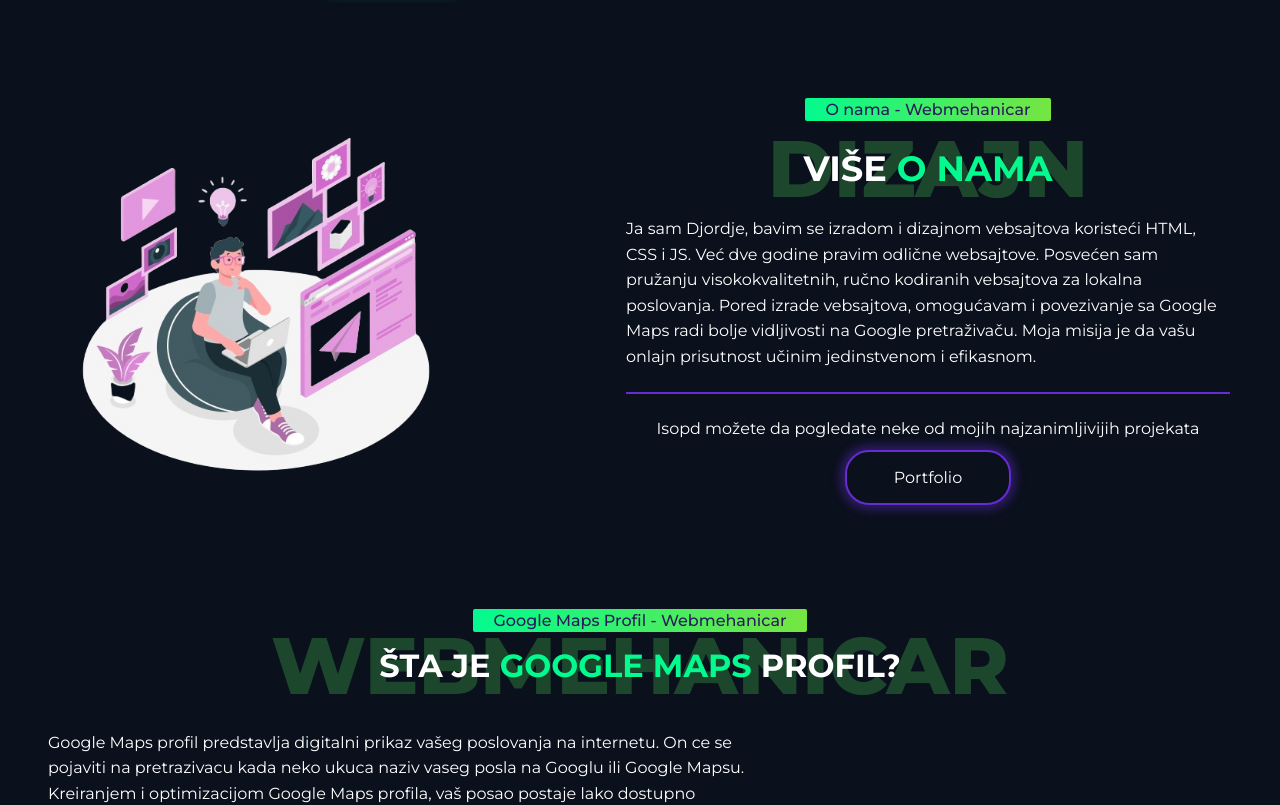
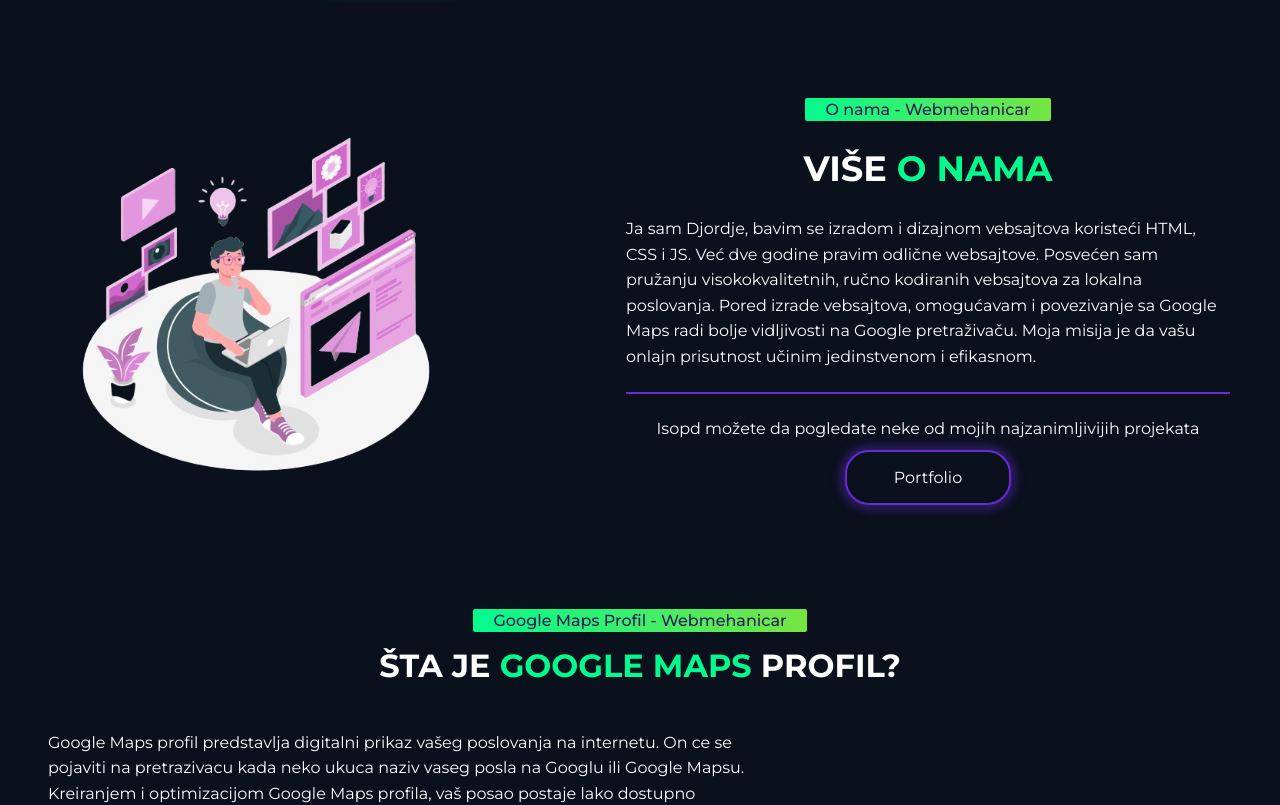
Before and after one commit to Djordje3002/webmehanicar.github.io, a plain HTML site: page index.html in a window 1280 px wide. Shown: the part 1580-2385 px from the top of the page. Drawn offline with Linux system fonts and the light colour scheme.

Commit message:
Update index.html

```diff
--- a/index.html
+++ b/index.html
@@ -12,7 +12,7 @@
 <body>
     <!----HEADER-->
     <header class="header">
-        <a href="#" class="logo">Webmehanicar</a>
+        <a href="#" class="logo">Vebmehanicar</a>
             <input type="checkbox" id="check">
             <label for="check" class="icons">
                 <i class="fa-solid fa-bars" id="menu-icon"></i>
@@ -55,7 +55,7 @@
             <div class="first">
                 <a href="#" class="pokazivac">Šta radimo - Webmehanicar</a>
                 <div class="main-title">
-                    <h2>Šta mi <span>radimo?</span><span class="bg-text">Usluge</span></h2>
+                    <h2>Šta mi <span>radimo?</span><span class="bg-text"></span></h2>
                 </div>
                 <p>Mi se bavimo izradom i dizajnom profesionalnih, kodiranih vebsajtova prilagođenih potrebama lokalnih poslovanja. Koristimo moderne tehnologije kao što su HTML, CSS i JavaScript kako bismo kreirali vizuelno privlačne i funkcionalne vebsajtove. Naši vebsajtovi su ručno kodirani, što nam omogućava da pružimo jedinstvena rešenja koja se izdvajaju od konkurencije. Takođe, nudimo uslugu povezivanja vašeg poslovanja sa Google Maps, čime povećavamo vašu vidljivost i pristupačnost. Prednost našeg pristupa je u tome što dobijate potpuno prilagođen vebsajt koji odražava identitet vašeg brenda i privlači ciljanu publiku.
                 </p>
@@ -76,7 +76,7 @@
             <div class="kontent2">
                 <a href="#" class="pokazivac">O nama - Webmehanicar</a>
                 <div class="main-title">
-                    <h2>Više <span>o nama</span><span class="bg-text">Dizajn</span></h2>
+                    <h2>Više <span>o nama</span><span class="bg-text"></span></h2>
                 </div>
                 <p>Ja sam Djordje, bavim se izradom i dizajnom vebsajtova koristeći HTML, CSS i JS. Već dve godine pravim odlične websajtove. Posvećen sam pružanju visokokvalitetnih, ručno kodiranih vebsajtova za lokalna poslovanja. Pored izrade vebsajtova, omogućavam i povezivanje sa Google Maps radi bolje vidljivosti na Google pretraživaču. Moja misija je da vašu onlajn prisutnost učinim jedinstvenom i efikasnom.
                     <hr class="one">
@@ -93,7 +93,7 @@
         <div class="naslov">
             <a href="#" class="pokazivac">Google Maps Profil - Webmehanicar</a>
             <div class="main-title">
-                <h2>Šta je <span>Google Maps</span> profil?<span class="bg-text">webmehanicar</span></h2>
+                <h2>Šta je <span>Google Maps</span> profil?<span class="bg-text"></span></h2>
             </div>
         </div>
         <div class="ispod">
@@ -124,7 +124,7 @@
             <div class="naslov">
                 <a href="#" class="pokazivac">Izrada Websajta - Webmehanicar</a>
                 <div class="main-title">
-                    <h2>Zašto je <span>websajt</span> važan danas?<span class="bg-text">webmehanicar</span></h2>
+                    <h2>Zašto je <span>websajt</span> važan danas?<span class="bg-text"></span></h2>
                 </div>
             </div>
             <div class="ispod">
@@ -227,7 +227,7 @@
 
     <div class="portfolio" id="portfolio">
         <div class="main-title">
-            <h2>Portfolio <span>projekti</span><span class="bg-text">webmehanicar</span></h2>
+            <h2>Portfolio <span>projekti</span><span class="bg-text"></span></h2>
         </div>
 
         <p class="portfolio-text">
@@ -319,7 +319,7 @@
 
     <div class="prices" id="cene">
         <div class="main-title">
-            <h2>Cene <span>naših usluga</span><span class="bg-text">webmehanicar</span></h2>
+            <h2>Cene <span>naših usluga</span><span class="bg-text"></span></h2>
         </div>
         <div class="boxes">
             <div class="pr">
@@ -376,7 +376,7 @@
     <div class="crna">
         <div class="wrapper">
             <div class="main-title">
-                <h2>Najčešće postavljena <span>pitanja</span><span class="bg-text">webmehanicar</span></h2>
+                <h2>Najčešće postavljena <span>pitanja</span><span class="bg-text"></span></h2>
             </div>
             <p>Kliknite na pitanje da biste videli odgovor.</p>
 
@@ -455,7 +455,7 @@
 
     <div class="veci" id="kon">
         <div class="main-title">
-            <h2><span>Kontakt</span> informacije<span class="bg-text">webmehanicar</span></h2>
+            <h2><span>Kontakt</span> informacije<span class="bg-text"></span></h2>
         </div>
         <div class="kontakt">
             <div class="colon">
```
